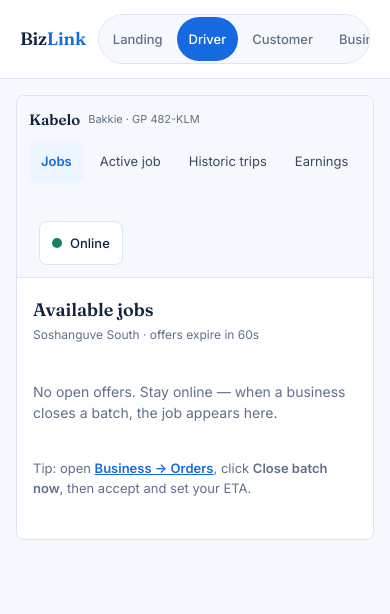
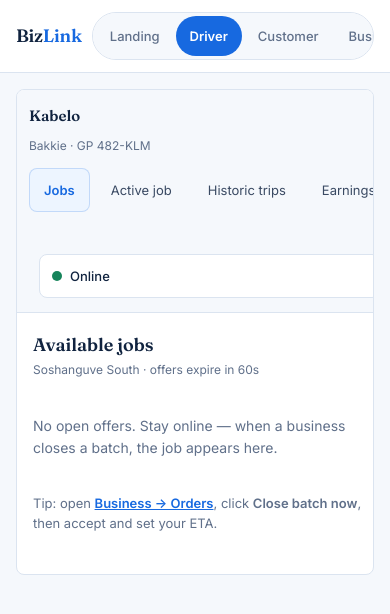
Before and after one commit to Lungaowen/bizlink, a plain HTML site: page docs/driver/index.html in a window 390 px wide. Drawn offline with Linux system fonts and the light colour scheme.

Commit message:
Navbar CSS: top-links flex + clearer mobile side nav

```diff
--- a/docs/assets/styles.css
+++ b/docs/assets/styles.css
@@ -1,5 +1,4 @@
 :root{
-  /* 60% white · 30% blue · 10% yellow */
   --paper:#f5f8fc;
   --white:#ffffff;
   --ink:#10233f;
@@ -39,24 +38,32 @@ p{margin:0 0 1em;color:var(--ink-soft);}
 .visually-hidden{position:absolute;width:1px;height:1px;overflow:hidden;clip:rect(0 0 0 0);white-space:nowrap;}
 
 header.top{
-  display:flex;align-items:center;justify-content:space-between;gap:12px;
-  padding:14px 20px;
-  padding-top:calc(14px + var(--safe-top));
+  display:flex;align-items:center;justify-content:space-between;gap:10px;
+  padding:12px 16px;
+  padding-top:calc(12px + var(--safe-top));
   border-bottom:1px solid var(--line);background:var(--white);
   position:sticky;top:0;z-index:50;
 }
-.wordmark{font-family:var(--serif);font-weight:600;font-size:18px;letter-spacing:-0.01em;text-decoration:none;color:var(--ink);flex-shrink:0;}
+.wordmark{
+  font-family:var(--serif);font-weight:600;font-size:18px;letter-spacing:-0.01em;
+  text-decoration:none;color:var(--ink);flex-shrink:0;
+}
 .wordmark em{font-style:normal;color:var(--blue);}
 .top-links{
   display:flex;gap:2px;background:var(--paper);border:1px solid var(--line);
-  border-radius:999px;padding:2px;overflow-x:auto;max-width:100%;-webkit-overflow-scrolling:touch;
+  border-radius:999px;padding:3px;
+  overflow-x:auto;-webkit-overflow-scrolling:touch;
+  flex:1 1 auto;min-width:0;max-width:100%;
+  scrollbar-width:none;
 }
+.top-links::-webkit-scrollbar{display:none;}
 .top-links a{
   font-family:var(--sans);font-size:13px;font-weight:500;color:var(--muted);
-  padding:8px 12px;border-radius:999px;text-decoration:none;display:inline-block;
-  white-space:nowrap;min-height:var(--touch);line-height:28px;box-sizing:border-box;
+  padding:8px 14px;border-radius:999px;text-decoration:none;
+  display:inline-flex;align-items:center;justify-content:center;
+  white-space:nowrap;min-height:40px;flex-shrink:0;
 }
-.top-links a.current{background:var(--blue);color:#fff;}
+.top-links a.current{background:var(--blue);color:#fff;font-weight:600;}
 .auth-actions{display:flex;align-items:center;gap:8px;flex-shrink:0;}
 .auth-link{
   font-size:13px;font-weight:600;color:var(--ink-soft);text-decoration:none;
@@ -131,20 +138,26 @@ main{
 }
 .sidebar{
   background:var(--paper);border-bottom:1px solid var(--line);
-  padding:12px 12px;display:flex;flex-wrap:wrap;gap:8px;align-items:center;
+  padding:14px 12px;
+  display:flex;flex-direction:column;align-items:stretch;gap:10px;
 }
 .sidebar .biz-name{font-family:var(--serif);font-size:15px;font-weight:600;margin:0;}
-.sidebar .biz-loc{font-size:11px;color:var(--muted);margin:0 8px 0 0;}
+.sidebar .biz-loc{font-size:12px;color:var(--muted);margin:0;}
 .sidebar nav{
-  display:flex;gap:4px;overflow-x:auto;-webkit-overflow-scrolling:touch;
-  width:100%;padding-bottom:2px;
+  display:flex;gap:6px;overflow-x:auto;-webkit-overflow-scrolling:touch;
+  width:100%;padding:2px 0 4px;scrollbar-width:none;
 }
+.sidebar nav::-webkit-scrollbar{display:none;}
 .sidebar nav a{
-  display:inline-flex;align-items:center;font-size:13px;padding:10px 12px;
+  display:inline-flex;align-items:center;font-size:13px;padding:10px 14px;
   border-radius:var(--radius);color:var(--ink-soft);text-decoration:none;
   white-space:nowrap;min-height:var(--touch);flex-shrink:0;
+  border:1px solid transparent;
 }
-.sidebar nav a.current{background:var(--blue-tint);color:var(--blue);font-weight:600;}
+.sidebar nav a.current{
+  background:var(--blue-tint);color:var(--blue);font-weight:600;
+  border-color:rgba(23,105,224,.2);
+}
 .panel{padding:18px 16px 28px;}
 .panel-head{display:flex;justify-content:space-between;align-items:flex-start;margin-bottom:16px;gap:10px;flex-wrap:wrap;}
 .panel-head h2{font-size:18px;margin-bottom:2px;}
@@ -208,7 +221,7 @@ tr:last-child td{border-bottom:none;}
 .form-field{margin-bottom:14px;}
 .form-field label{display:block;font-size:13px;font-weight:500;margin-bottom:6px;color:var(--ink);}
 .form-field input,.form-field select{
-  width:100%;font-family:var(--sans);font-size:16px; /* 16px avoids iOS zoom */
+  width:100%;font-family:var(--sans);font-size:16px;
   border:1px solid var(--line);border-radius:var(--radius);padding:12px 14px;
   background:var(--white);color:var(--ink);min-height:var(--touch);
 }
@@ -274,7 +287,6 @@ tr:last-child td{border-bottom:none;}
   font-size:12px;color:var(--muted);flex-wrap:wrap;gap:10px;
 }
 
-/* Bottom role nav on small screens (optional utility) */
 .mobile-nav{
   display:flex;position:fixed;bottom:0;left:0;right:0;z-index:40;
   background:var(--white);border-top:1px solid var(--line);
@@ -289,7 +301,6 @@ tr:last-child td{border-bottom:none;}
 .mobile-nav a.current{color:var(--blue);background:var(--blue-tint);}
 .mobile-nav .nav-ico{font-size:16px;line-height:1;}
 
-/* Tablet+ */
 @media (min-width:640px){
   main{padding:0 24px calc(48px + var(--safe-bottom));}
   .stat-row{grid-template-columns:repeat(3,1fr);}
@@ -318,8 +329,8 @@ tr:last-child td{border-bottom:none;}
   .sidebar .biz-name{margin-bottom:2px;}
   .sidebar .biz-loc{margin-bottom:24px;display:block;}
   .sidebar nav{display:block;overflow:visible;width:auto;}
-  .sidebar nav a{display:block;margin-bottom:2px;}
+  .sidebar nav a{display:block;margin-bottom:2px;width:100%;}
   .grid{columns:3 260px;column-gap:20px;}
-  .top-links a{font-size:14px;padding:8px 18px;}
+  .top-links a{font-size:14px;padding:8px 16px;}
   .mobile-nav{display:none;}
 }
```
